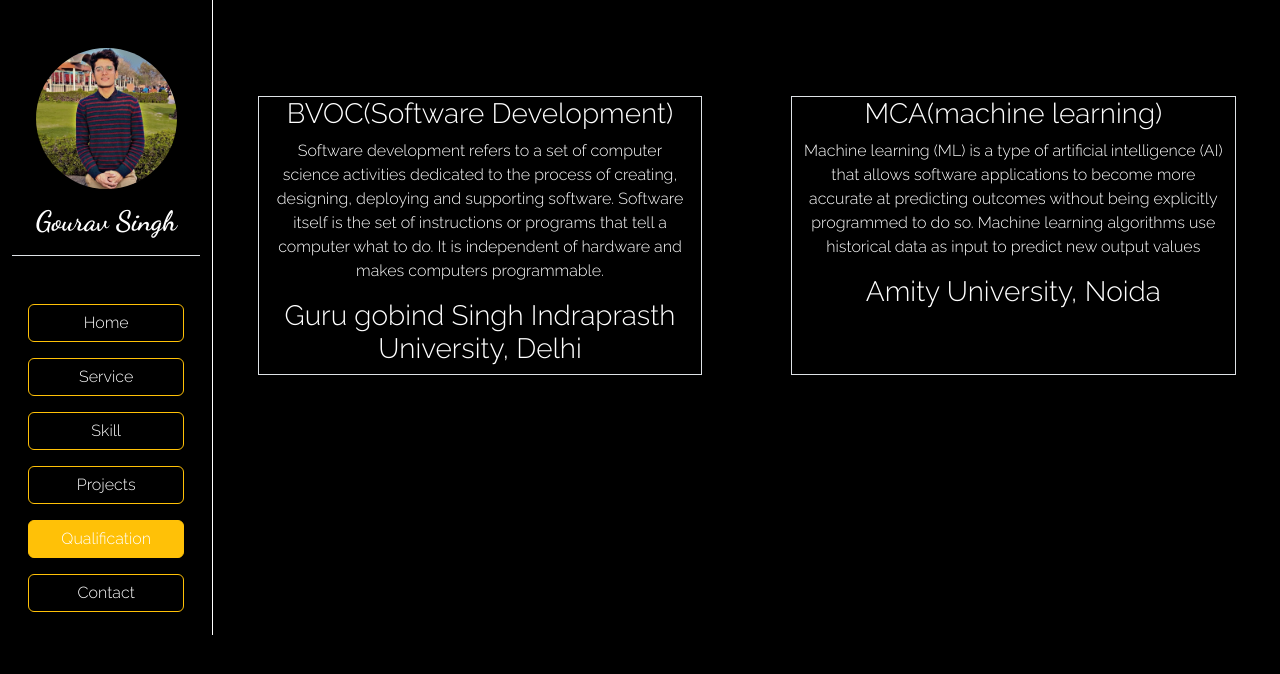
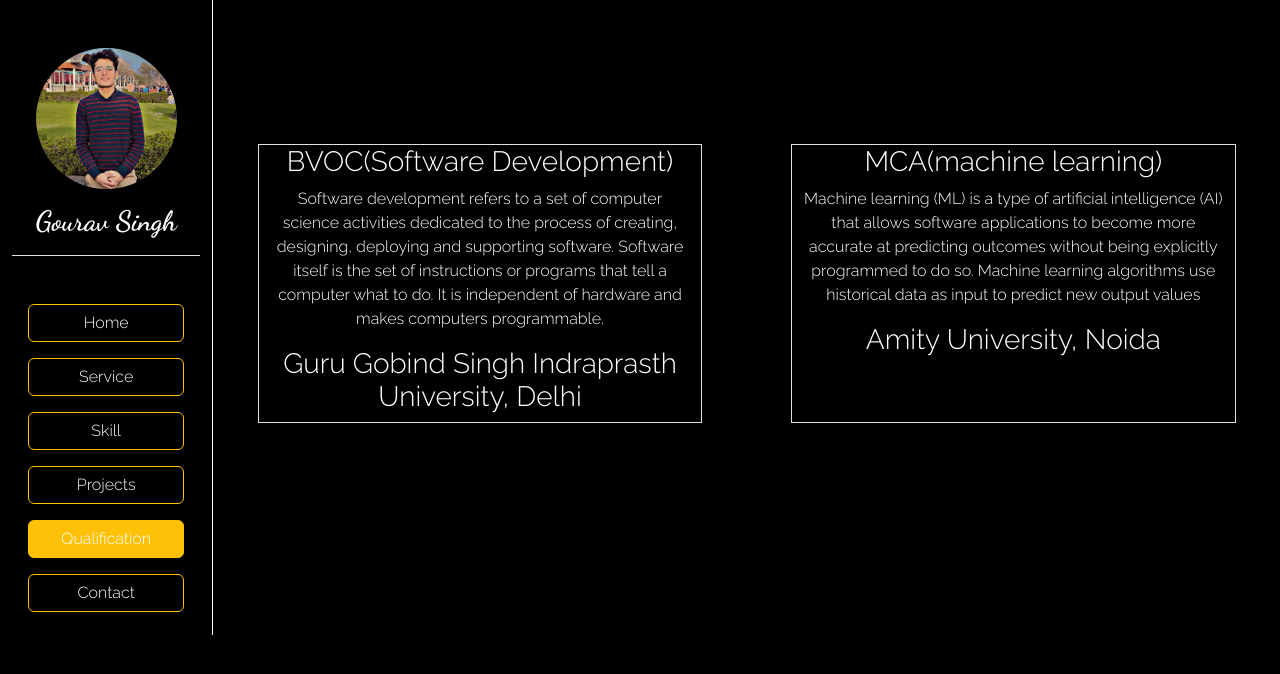
Before and after one commit to kush9871/Portfolio-gaurav, a Django app: page /qualification/ in a window 1280 px wide. Shown: the top 674 px of the page. Run offline with Django 3.2, Linux system fonts and the light colour scheme; some libraries are stand-ins or nearby versions.

Commit message:
Update qualification.html

```diff
--- a/templates/qualification.html
+++ b/templates/qualification.html
@@ -4,13 +4,13 @@
 {% block title %} Qualification {% endblock title %}
 
 {% block content %}
-<div class="col-md-10 text-white mt-5">
+<div class="col-md-10 text-white mt-5 pt-5">
  <div class="row mt-5 mb-5 text-center d-flex justify-content-around">
     <div class="col-md-5 border ">
         <h3>BVOC(Software Development)</h3>
         <p>Software development refers to a set of computer science activities dedicated to the process of creating, designing, deploying and supporting software. Software itself is the set of instructions or programs that tell a computer what to do. It is independent of hardware and makes computers programmable.
         </p>
-        <h3>Guru gobind Singh Indraprasth University, Delhi</h3>
+        <h3>Guru Gobind Singh Indraprasth University, Delhi</h3>
 
     </div>
     <div class="col-md-5 border ">
```
